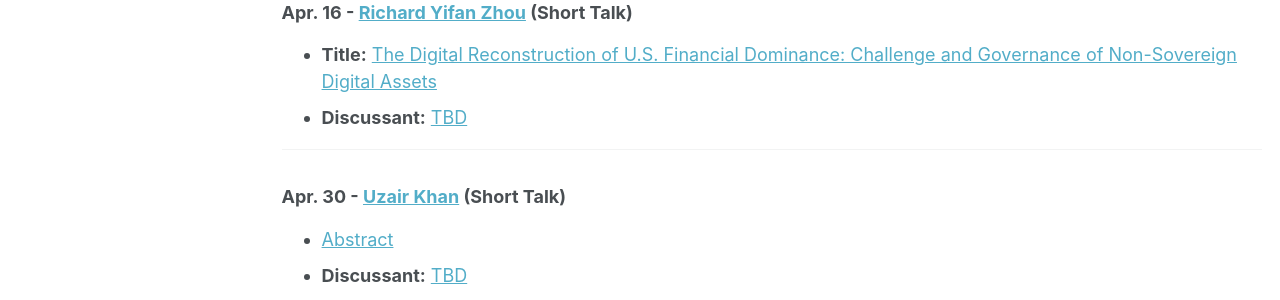
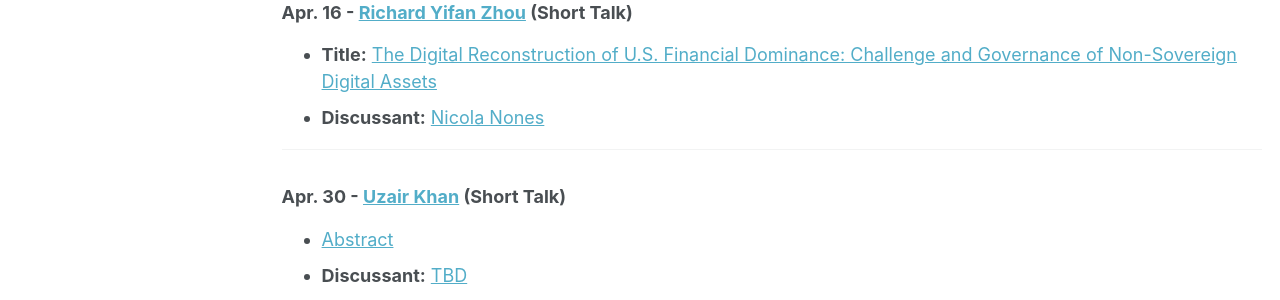
Before and after one commit to IO-workshop/IO-workshop.github.io, a Jekyll site: the page built from _pages/schedule.md, in a window 1280 px wide and 900 px high, scrolled down 606 px. Shown: the part 349-649 px from the top of the window. Built offline with Jekyll 4.4.1, drawn with Linux system fonts in a browser that asks for light colours.

Commit message:
Update schedule.md

```diff
--- a/_pages/schedule.md
+++ b/_pages/schedule.md
@@ -37,7 +37,7 @@ Spring 2026 Meetings are scheduled for Thursdays at 11:00am (ET). The Zoom link
 ### Apr. 16 - [Richard Yifan Zhou](https://richardmkit.github.io) (Short Talk)
 
 - **Title:** [The Digital Reconstruction of U.S. Financial Dominance: Challenge and Governance of Non-Sovereign Digital Assets](https://io-workshop.github.io/files/Spring_2026/Zhou_Digital_Reconstruction.pdf)
-- **Discussant:** [TBD]()
+- **Discussant:** [Nicola Nones](https://www.nicolanones.com)
 
 ---
 
```
